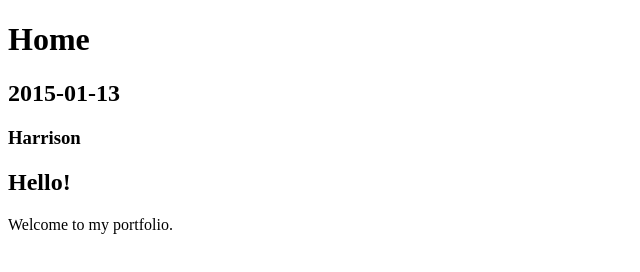
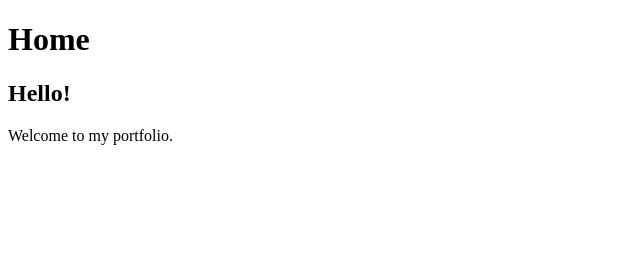
Before and after one commit to HarrisonCTEC/HarrisonCTEC.github.io, a plain HTML site: page index.html in a window 1280 px wide. Shown: the whole page, without its empty margins (0-640 px from the left). Drawn offline with Linux system fonts and the light colour scheme.

Commit message:
Remove date

```diff
--- a/index.html
+++ b/index.html
@@ -4,15 +4,12 @@
   <meta http-equiv="Content-Type" content="text/html; charset=utf-8" />
   <meta http-equiv="Content-Style-Type" content="text/css" />
   <meta name="generator" content="pandoc" />
-  <meta name="author" content="2015-01-13" />
   <title>Home</title>
   <style type="text/css">code{white-space: pre;}</style>
 </head>
 <body>
 <div id="header">
 <h1 class="title">Home</h1>
-<h2 class="author">2015-01-13</h2>
-<h3 class="date">Harrison</h3>
 </div>
 <h2 id="hello">Hello!</h2>
 <p>Welcome to my portfolio.</p>
```
Also changed, not shown: 1 other file.
